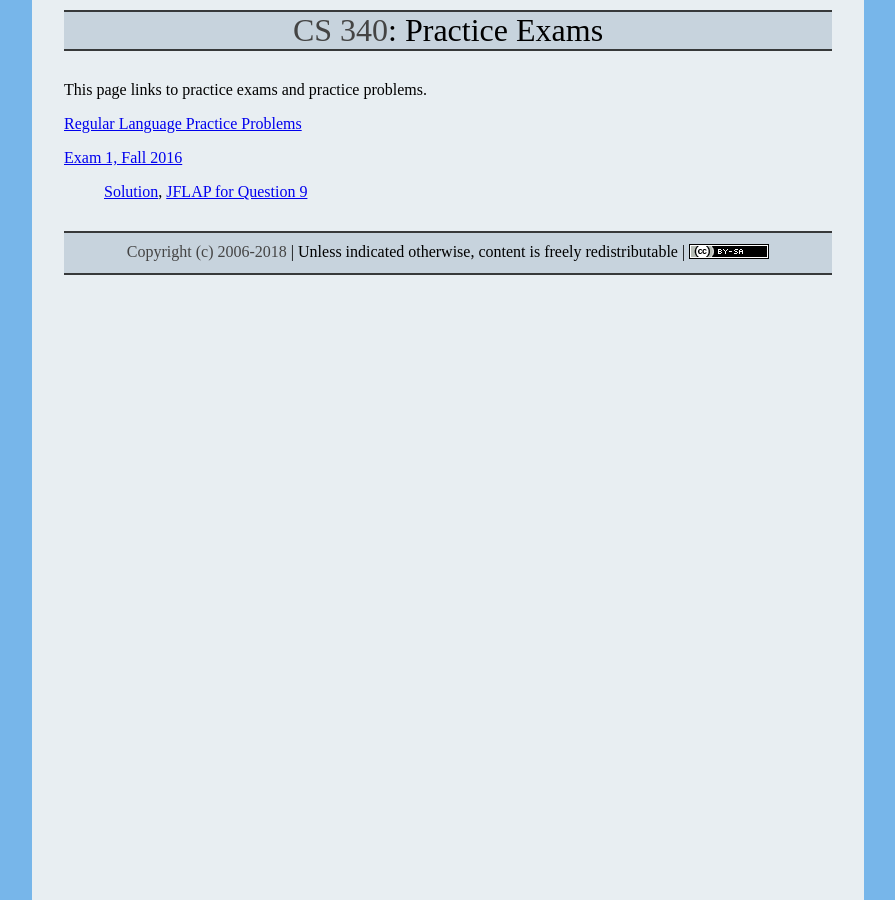
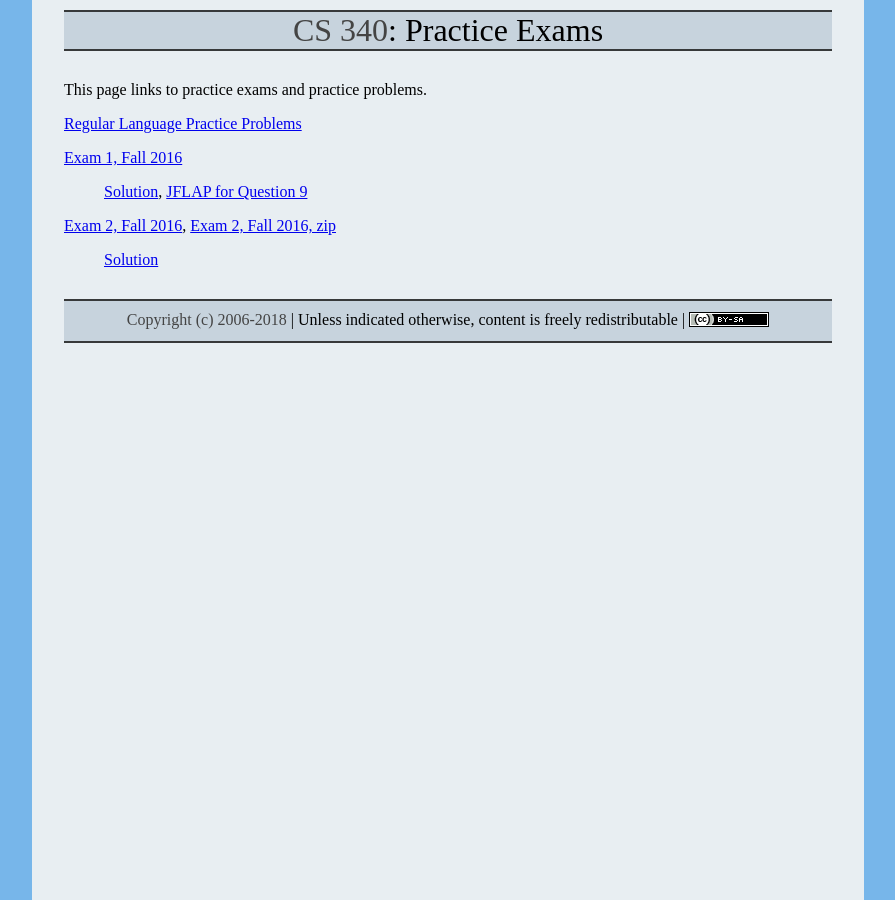
Before and after one commit to ycpcs/cs340-fall2026, a Jekyll site: the page built from practice/index.md, in a window 1280 px wide. Shown: the whole page, without its empty margins (192-1087 px from the left). Built offline with Jekyll 4.4.1, drawn with Linux system fonts in a browser that asks for light colours.

Commit message:
Update index.md

```diff
--- a/practice/index.md
+++ b/practice/index.md
@@ -10,3 +10,7 @@ This page links to practice exams and practice problems.
 [Exam 1, Fall 2016](cs340-fall2016-exam01.pdf)
 
 > [Solution](cs340-fall2016-exam01-solution.pdf), [JFLAP for Question 9](ex1-q9.jff)
+
+[Exam 2, Fall 2016](cs340-fall2016-exam02.pdf), [Exam 2, Fall 2016, zip](cs340-fall2016-exam02.zip)
+
+> [Solution](cs340-fall2016-exam02-solution.zip)
```
